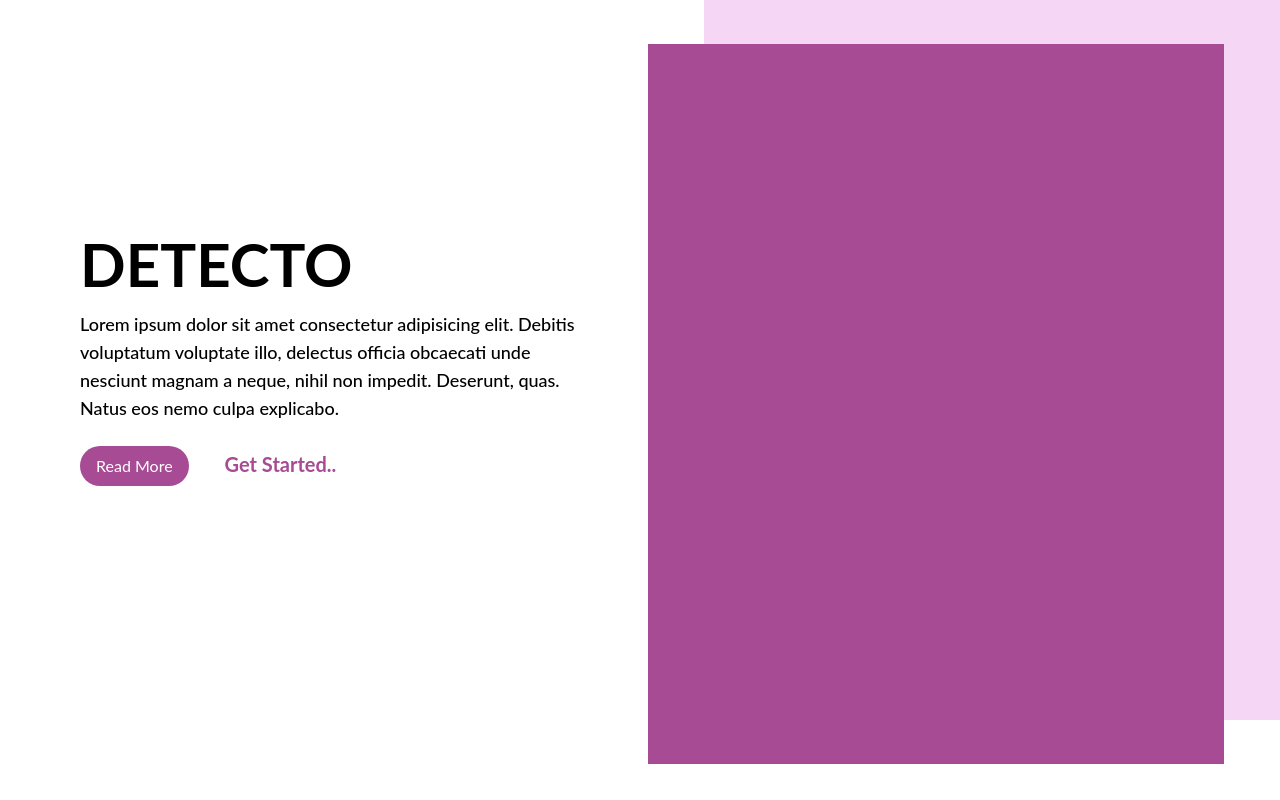
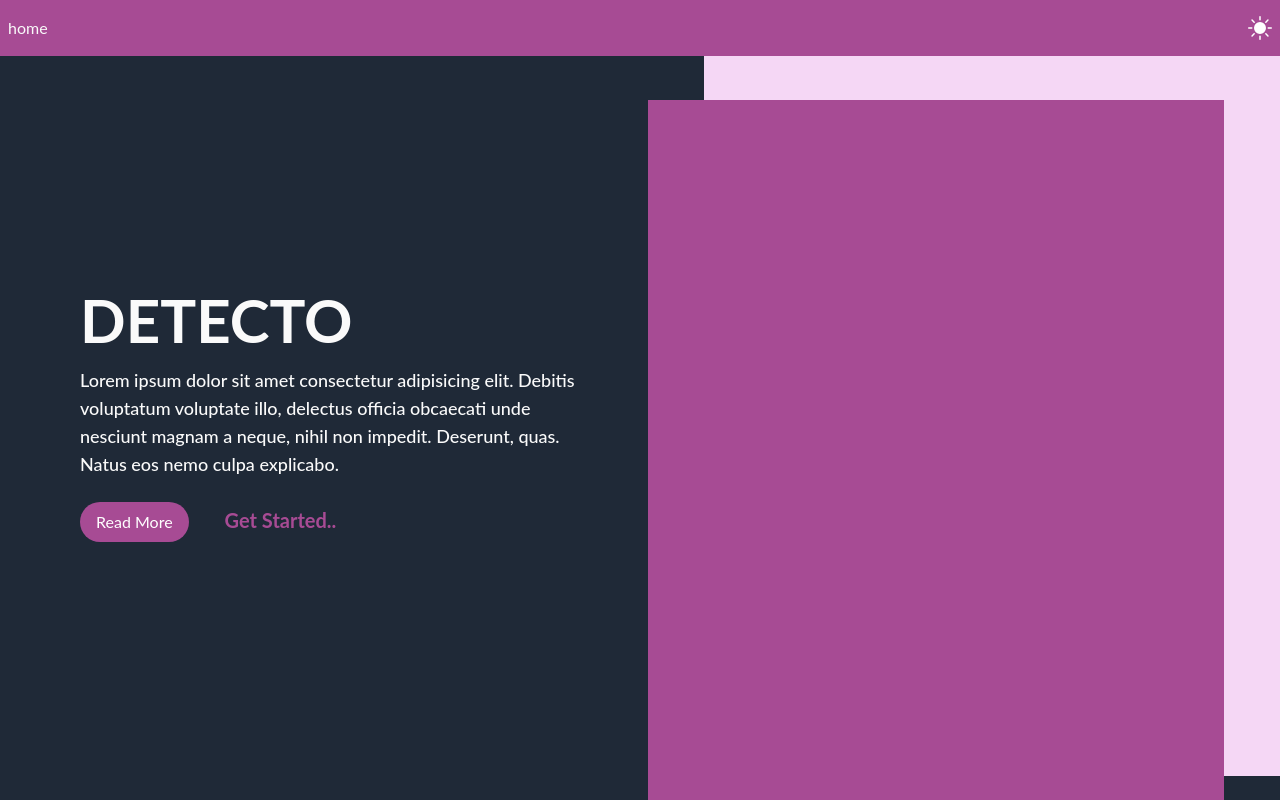
Before and after one commit to Simron-Bhuyan/TeamElves, a React (Create React App) app: page / in a window 1280 px wide. Shown: the top 800 px of the page. Built offline with nearby package versions, Linux system fonts and the light colour scheme.

Commit message:
navbar added and toggle enabled

```diff
--- a/src/components/Navbar.jsx
+++ b/src/components/Navbar.jsx
@@ -1,36 +1,20 @@
 import React from 'react'
-import { Link, useNavigate } from 'react-router-dom';
-import { IoMdAdd, IoMdSearch } from 'react-icons/io';
+import { BsFillSunFill, BsMoonStarsFill } from 'react-icons/bs'
 
-const Navbar = ({ searchTerm, setSearchTerm, user }) => {
+function Navbar(props) {
+  return (
+    <nav className="bg-[#a74b94] h-[max-content] py-4 px-2 t-0 grid grid-cols-2 place-content-between items-center w-full overflow-x-hidden">
+      <h4>home</h4>
+      {/* <img onClick={props.toggleDarkMode}
+              className="self-left justify-self-end"
+              src={props.darkMode ? "./assets/toggle-icon-dark.svg" : "./assets/toggle-icon-dark.svg"}  />*/}
+      <div onClick={() => props.toggleDarkMode(!props.darkMode)} className="self-left justify-self-end">
+        {
+          props.darkMode ? <BsFillSunFill style={{color:"white",fontSize:"1.5rem",cursor: "pointer"}}/> : <BsMoonStarsFill style={{color:"black",fontSize:"1.5rem",cursor: "pointer"}}/>
+        }
+      </div>
 
-  const navigate = useNavigate();
-
-  if (!user) return null;
-
-  return (
-    <div className="flex gap-2 md:gap-5 w-full mt-5 pb-7">
-      <div className="flex justify-start items-center w-full px-2 rounded-md bg-amber-300 outline-none focus-within:shadow-sm">
-        <IoMdSearch fontSize={21} className="ml-1" />
-        <input
-
-          type="text"
-          onChange={(e) => setSearchTerm(e.target.value)}
-          placeholder="Search"
-          value={searchTerm}
-          onFocus={() => navigate('/search')}
-          className="p-2 w-full bg-white outline-none"
-        />
-      </div>
-      <div className="flex gap-3">
-        <Link to={'user-profile/${user?._id}'} className="hidden md:block">
-          <img src={user.image} alt="user-image" className="w-14 h-12 rounded-lg" />
-        </Link>
-        <Link to='create-pin' className="flex justify-center items-center bg-amber-300 text-black bold rounded-lg w-12 h-12 md:w-14 md:h-12">
-          <IoMdAdd />
-        </Link>
-      </div>
-    </div>
+    </nav>
   )
 }
 
--- a/src/components/Spinner.jsx
+++ b/src/components/Spinner.jsx
@@ -2,7 +2,7 @@ import React from 'react';
 import '../Stylesheets/Spinner.css'
 const Spinner = () => {
   return (
-    <span className='garbage'>
+    <span className='garbage w-full overflow-x-hidden'>
       <span className='container'>
         <span className="petal"></span>
         <span className="petal"></span>
--- a/src/container/Home.jsx
+++ b/src/container/Home.jsx
@@ -1,10 +1,23 @@
-import React from 'react'
+import React,{useState,useEffect} from 'react'
 import Spinner from '../components/Spinner'
 import Navbar from '../components/Navbar'
 function Home() {
-  return (
-    <div className="w-[100vw] overflow-hidden">
-      {/* <Spinner/> */}
+  const [darkMode,toggleDarkMode]=useState(true)
+  const [isLoding, setIsLoding] = useState(true);
+  useEffect(() => {
+    setTimeout(() => {
+      setIsLoding(false);
+    }, 3999);
+  }, []);
+  return (<>
+    {isLoding ? (
+      <Spinner />
+    ) : (
+    <div className={`overflow-hidden ${darkMode ? "dark" : "light"}`}>
+    <Navbar
+    darkMode={darkMode}
+    toggleDarkMode={toggleDarkMode}
+/>
       <div className="hero h-[90vh] flex w-[100vw]">
         <div className="heroLeft flex w-[55%] h-[100%] justify-center items-center p-20 pr-32">
           <div>
@@ -89,7 +102,7 @@ function Home() {
 
         </div>
       </div>
-    </div>
+    </div>)}</>
   );
 }
 
--- a/src/index.css
+++ b/src/index.css
@@ -5,3 +5,6 @@
 body,html{
     font-family: 'Lato', sans-serif;
 }
+.dark {
+    @apply bg-gray-800 text-zinc-50
+  }
```
Also changed, not shown: 1 other file (tests, documents, lock files or other folders).
